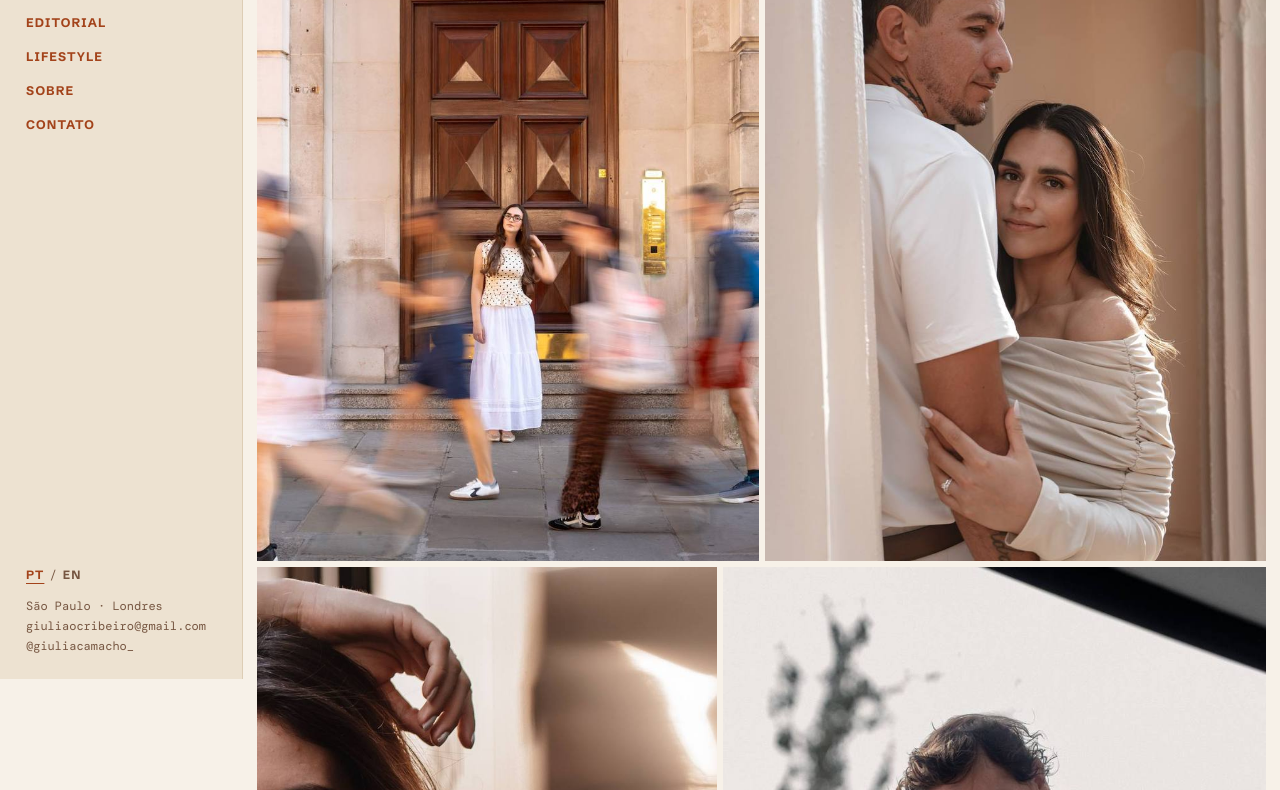
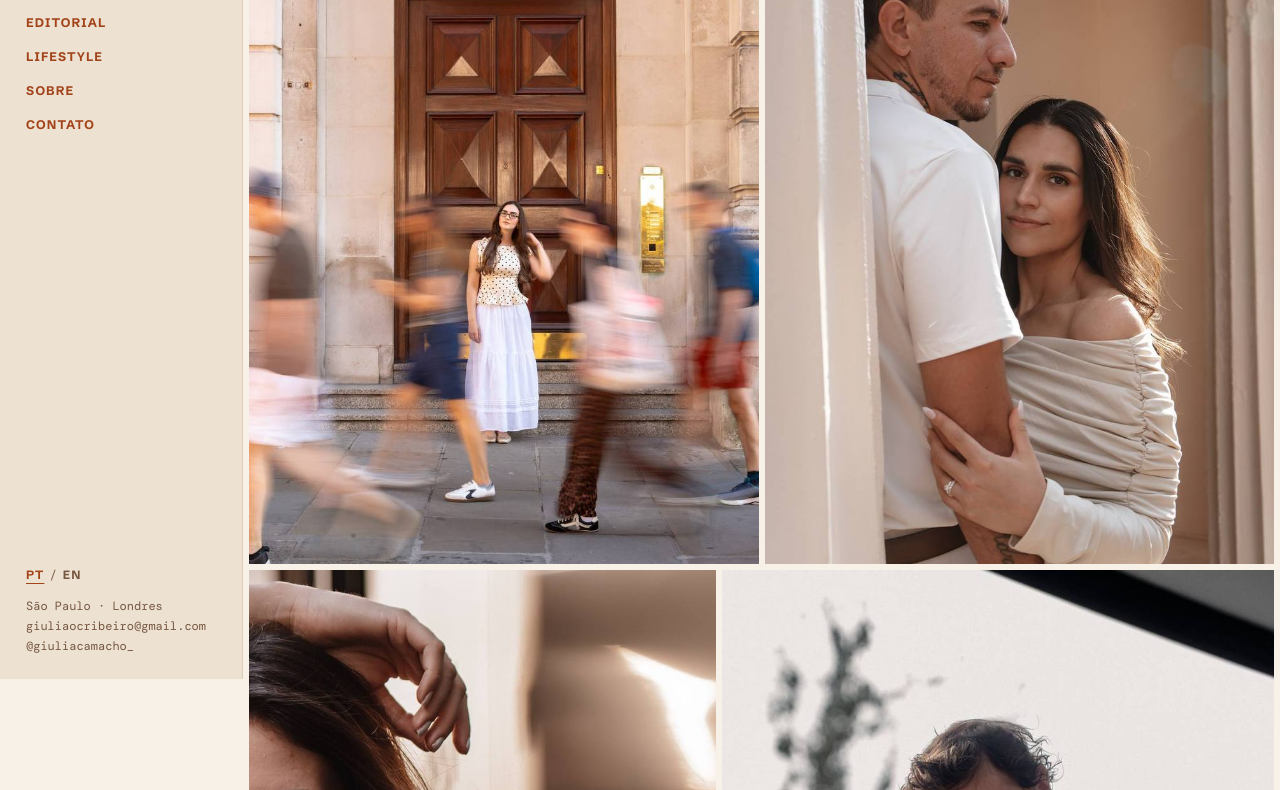
Before and after one commit to ReachOutStudio/giulia-camacho, a plain HTML site: page index.html in a window 1280 px wide. Shown: the part 121-911 px from the top of the page. Drawn offline with nearby package versions, Linux system fonts and the light colour scheme; a web font is replaced by a local one.

Commit message:
Esconder a foto ampliada até ser aberta
O site não tinha a regra que esconde elementos com o atributo hidden, então a foto ampliada cobria as páginas das séries. Também zera a margem padrão do body.

Co-Authored-By: Claude Opus 5.5 <noreply@anthropic.com>

```diff
--- a/assets/site.css
+++ b/assets/site.css
@@ -1,3 +1,7 @@
+html { -webkit-text-size-adjust: 100%; }
+body { margin: 0; }
+img { max-width: 100%; }
+[hidden] { display: none !important; }
 
 /* Layout: barra lateral cor de pedra fixa à esquerda (marca, menu, contato); fotos em fileiras de duas, com alturas iguais e sem corte; no celular a barra vira faixa no topo. */
 :root {
```
